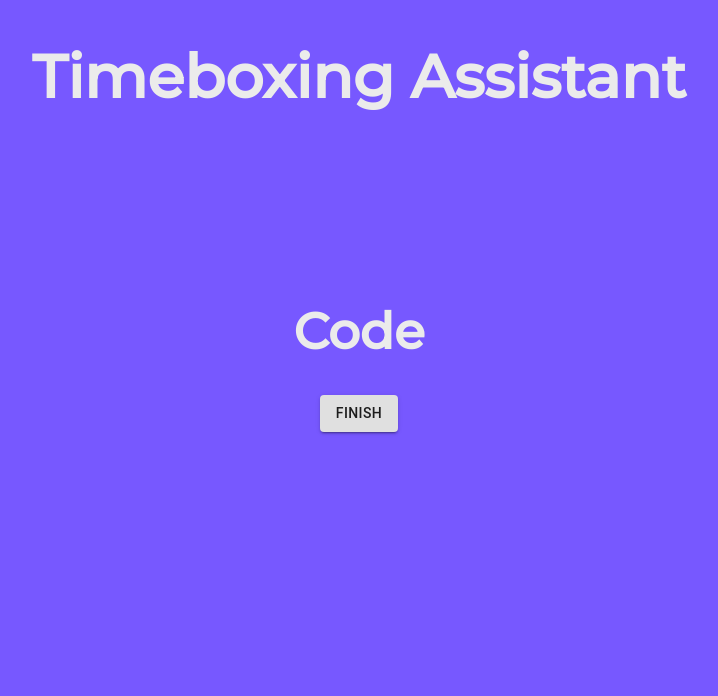
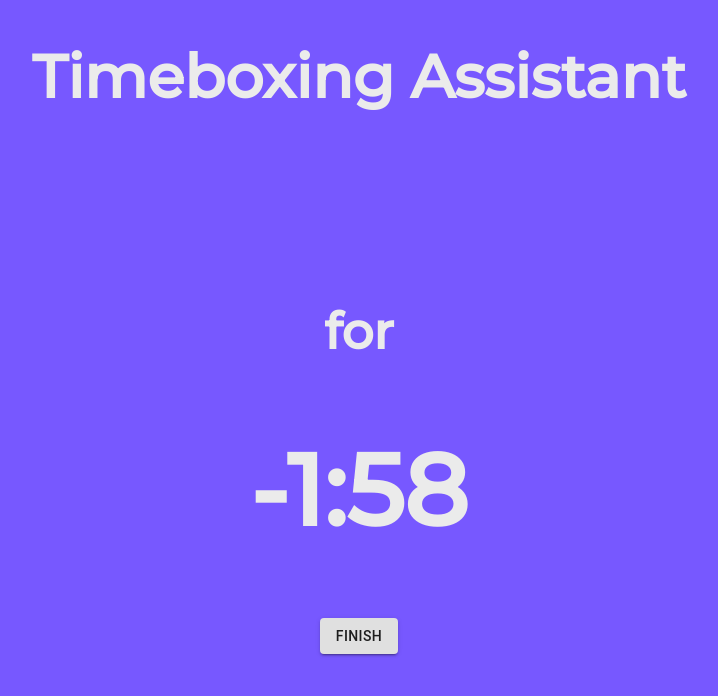
Before and after one commit to Luke-Argosino/time-boxing-assistant, a React (Create React App) app: page / in a window 1280 px wide. Both pictures are taken after a click on the button "GO". Shown: the top 696 px of the page, without its empty margins (281-999 px from the left). Built offline with nearby package versions, Linux system fonts and the light colour scheme.

Commit message:
Added prototype timer

```diff
--- a/src/App.js
+++ b/src/App.js
@@ -5,7 +5,7 @@ import TimeboxForm from './pages/TimeboxForm';
 import Timebox from './pages/Timebox';
 import { BrowserRouter as Router, Route, Switch } from 'react-router-dom';
 
-export default function App() {
+const App = () => {
   return (
     <Router>
       <div className="App">
@@ -24,3 +24,5 @@ export default function App() {
     </Router>
   );
 }
+
+export default App;
--- /dev/null
+++ b/src/CountdownTimer.js
@@ -0,0 +1,50 @@
+import React, { useState } from 'react';
+
+const CountdownTimer = (props) => {
+    const breakMinutes = props.breakMinutes
+    const interval = props.interval
+
+    const { minutes = 0, seconds = 60 } = props.hoursMinSecs;
+    const [[mins, secs], setTime] = React.useState([minutes, seconds]);
+    const [onBreak, setOnBreak] = useState()
+
+    console.log(breakMinutes, " ", interval)
+
+    const tick = () => {
+        if (mins === 0 && secs === 0) {
+            setOnBreak(!onBreak)
+            setTimer()
+        }
+        if (secs === 0) {
+            setTime([mins - 1, 59]);
+        } else {
+            setTime([mins, secs - 1]);
+        }
+    }
+
+    const setTimer = () => {
+        if (onBreak) {
+            console.log(breakMinutes)
+            setTime([parseInt(breakMinutes), parseInt(seconds)]);
+        } else {
+            console.log(minutes)
+            setTime([parseInt(minutes), parseInt(seconds)]);
+        }
+    }
+
+    React.useEffect(() => {
+        const timerId = setInterval(() => tick(), 1000);
+        return () => clearInterval(timerId);
+    });
+
+    return (
+        <div className="CountdownTimer">
+            <h1>
+                {mins.toString().padStart(2, '0')}:
+                {secs.toString().padStart(2, '0')}
+            </h1>
+        </div>
+    )
+}
+
+export default CountdownTimer;
--- a/src/pages/Timebox.js
+++ b/src/pages/Timebox.js
@@ -1,22 +1,30 @@
-import React from 'react';
+import React, { useState } from 'react';
+import CountdownTimer from '../CountdownTimer';
 import { useHistory } from 'react-router-dom'
 import { Button } from '@material-ui/core';
 
-export default function Timebox(props) {
+const Timebox = (props) => {
     const history = useHistory();
-    console.log(history.location.state.activity.value)
-    console.log(history.location.state.breakTime.value)
-    console.log(history.location.state.interval.value)
 
     const handleClick = (e) => {
         e.preventDefault()
         history.push('/')
     }
 
+    const hoursMinSecs = {minutes: history.location.state.interval.value, seconds: 0}
+
     return (
         <div className="Timebox">
+            <h1 id="activity">
+                {history.location.state.activity.value} for
+            </h1>
             <h1>
-                {history.location.state.activity.value}
+                <CountdownTimer
+                    hoursMinSecs={hoursMinSecs}
+                    breakTime={history.location.state.breakTime.value}
+                    interval={history.location.state.interval.value}
+                    sounds={history.location.state.sounds.value}
+                />
             </h1>
             <Button id="StartStopButton"
                 type="submit"
@@ -28,3 +36,5 @@ export default function Timebox(props) {
         </div>
     )
 }
+
+export default Timebox;
--- a/src/pages/TimeboxForm.js
+++ b/src/pages/TimeboxForm.js
@@ -5,30 +5,17 @@ import FormControlLabel from '@material-ui/core/FormControlLabel';
 import Checkbox from '@material-ui/core/Checkbox';
 import { TextField } from '@material-ui/core';
 
-export default function TimeboxForm() {
-    const [activity, setActivity] = useState({
-        value: "Code"
-    })
-    const [breakTime, setBreakTime] = useState({
-        value: 5
-    })
-    const [interval, setInterval] = useState({
-        value: 15
-    })
-    const [startOnBreak, toggleStartBreak] = useState({
-        value: false
-    })
-    const [showTimer, toggleTimer] = useState({
-        value: false
-    })
-    const [sounds, toggleSounds] = useState({
-        value: false
-    })
+const TimeboxForm = () => {
+    const [activity, setActivity] = useState("Code")
+    const [breakTime, setBreakTime] = useState(5)
+    const [interval, setInterval] = useState(15)
+    const [sounds, toggleSounds] = useState(false)
 
     const history = useHistory();
 
     const handleSubmit = (e) => {
         e.preventDefault()
+        console.log(activity, " ", breakTime, " ", interval)
         if  (!activity || !breakTime || !interval) {
             alert("Please ensure no fields are empty")
         } else {
@@ -38,8 +25,6 @@ export default function TimeboxForm() {
                     activity: activity,
                     breakTime: breakTime,
                     interval: interval,
-                    startOnBreak: startOnBreak,
-                    showTimer: showTimer,
                     sounds: sounds
                 }
             })
@@ -84,16 +69,6 @@ export default function TimeboxForm() {
                 </div>
                 <div className="Checkbox">
                     <FormControlLabel
-                        onChange={(e) => toggleStartBreak(e.target.value)}
-                        control={<Checkbox color="default" />}
-                        label="Start on break"
-                    />
-                    <FormControlLabel
-                        onChange={(e) => toggleTimer(e.target.value)}
-                        control={<Checkbox color="default" />}
-                        label="Show countdown timer"
-                    />
-                    <FormControlLabel
                         onChange={(e) => toggleSounds(e.target.value)}
                         control={<Checkbox color="default" />}
                         label="Notification sound"
@@ -109,3 +84,5 @@ export default function TimeboxForm() {
         </div>
     );
 }
+
+export default TimeboxForm;
```
